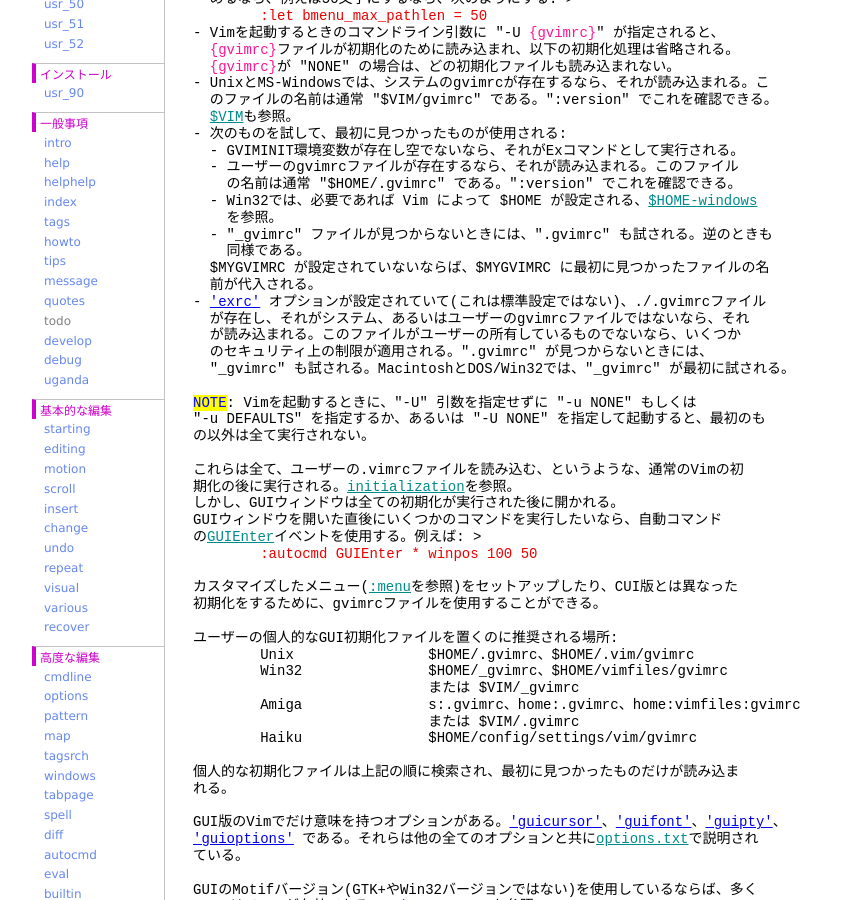
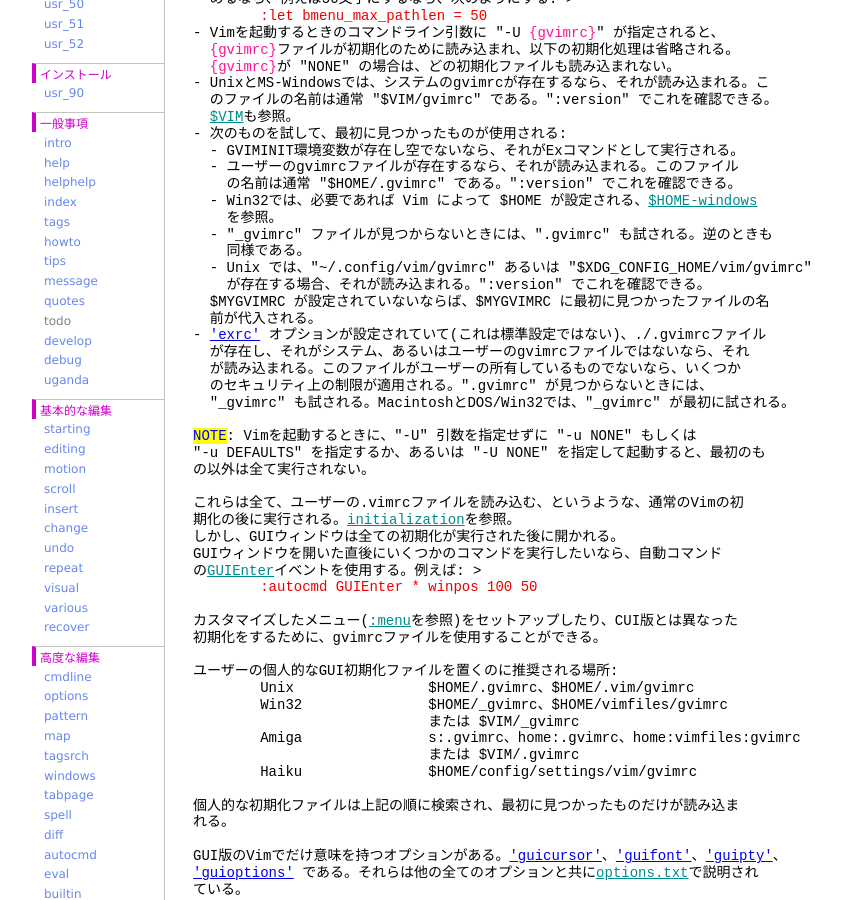
Before and after one commit to vim-jp/vimdoc-ja, a Jekyll site: the page built from gui.html, in a window 1280 px wide and 900 px high, scrolled down 1182 px. Shown: the whole window, without its empty margins (208-1049 px from the left). Built offline with Jekyll 4.4.1, drawn with Linux system fonts in a browser that asks for light colours; nearby versions of some CDN libraries; comment, search, counter and statistics services are not loaded; some of the changed text lies outside the part shown.

Commit message:
Generated by GitHub workflow 8932074555
https://github.com/vim-jp/vimdoc-ja-working/actions/runs/8932074555

```diff
--- a/gui.html
+++ b/gui.html
@@ -3,7 +3,7 @@ layout: vimdoc
 helpname: 'gui'
 ---
 <div id='vimCodeElement'>
-<a class="Constant" href="gui.html" name="gui.txt">gui.txt</a>&nbsp;&nbsp;&nbsp;&nbsp;&nbsp;&nbsp; For&nbsp;<span class="Identifier">Vim バージョン 9.1.</span>&nbsp;&nbsp;Last change: 2023 Apr 29<br>
+<a class="Constant" href="gui.html" name="gui.txt">gui.txt</a>&nbsp;&nbsp;&nbsp;&nbsp;&nbsp;&nbsp; For&nbsp;<span class="Identifier">Vim バージョン 9.1.</span>&nbsp;&nbsp;Last change: 2024 Apr 17<br>
 <br>
 <br>
 &nbsp;&nbsp;&nbsp;&nbsp;&nbsp;&nbsp;&nbsp;&nbsp;&nbsp;&nbsp;&nbsp;&nbsp;&nbsp;&nbsp;&nbsp;&nbsp;&nbsp;&nbsp;<span class="Identifier">VIMリファレンスマニュアル&nbsp;&nbsp;&nbsp;&nbsp;by Bram Moolenaar</span><br>
@@ -76,6 +76,8 @@ GUIの初期化は次の順序で行われる:<br>
 &nbsp;&nbsp;&nbsp;&nbsp;を参照。<br>
 &nbsp;&nbsp;- &quot;_gvimrc&quot; ファイルが見つからないときには、&quot;.gvimrc&quot; も試される。逆のときも<br>
 &nbsp;&nbsp;&nbsp;&nbsp;同様である。<br>
+&nbsp;&nbsp;- Unix では、&quot;~/.config/vim/gvimrc&quot; あるいは &quot;$XDG_CONFIG_HOME/vim/gvimrc&quot;<br>
+&nbsp;&nbsp;&nbsp;&nbsp;が存在する場合、それが読み込まれる。&quot;:version&quot; でこれを確認できる。<br>
 &nbsp;&nbsp;$MYGVIMRC が設定されていないならば、$MYGVIMRC に最初に見つかったファイルの名<br>
 &nbsp;&nbsp;前が代入される。<br>
 -&nbsp;<a class="Type" href="options.html#'exrc'">'exrc'</a>&nbsp;オプションが設定されていて(これは標準設定ではない)、./.gvimrcファイル<br>
```
